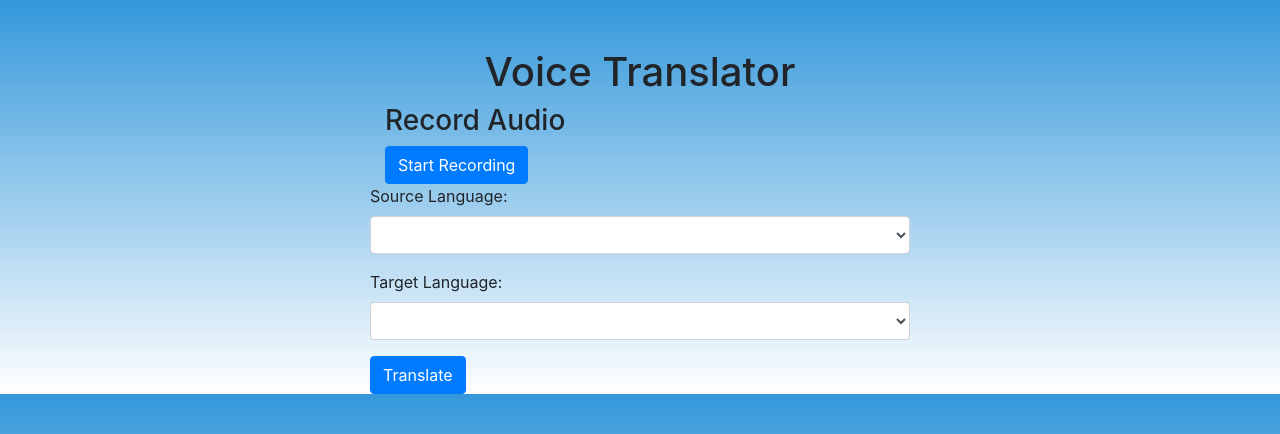
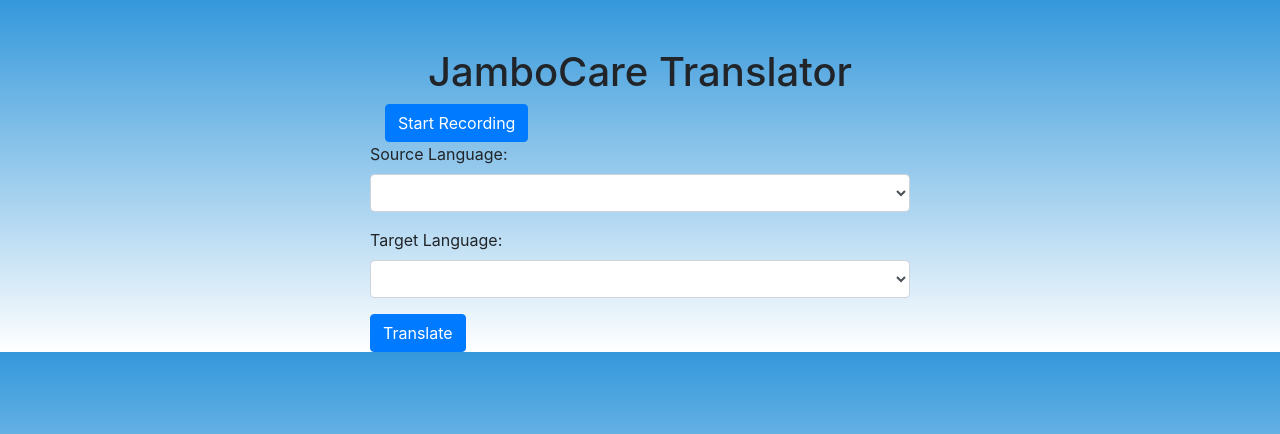
Before and after one commit to Ruby-GOL/Jambocare_backend, a Django app: template translator/templates/translate.html in a window 1280 px wide. Shown: the top 434 px of the page. Run offline with Django 4.2, Linux system fonts and the light colour scheme; the template is opened without the code that fills it, so the values that code supplies are empty; parts of the project's set-up code (start-up, migrations or seed data) failed here and were passed over; some libraries are stand-ins or nearby versions.

Commit message:
- minor  change

```diff
--- a/translator/templates/translate.html
+++ b/translator/templates/translate.html
@@ -3,7 +3,7 @@
 <head>
     <meta charset="UTF-8">
     <meta name="viewport" content="width=device-width, initial-scale=1.0">
-    <title>Translator</title>
+    <title>JamboCare Translator</title>
     <link rel="stylesheet" href="https://maxcdn.bootstrapcdn.com/bootstrap/4.5.2/css/bootstrap.min.css">
     <style>
         /* Add your background gradient style here */
@@ -14,14 +14,13 @@
 </head>
 <body>
     <div class="container mt-5">
-        <h1 class="text-center">Voice Translator</h1>
+        <h1 class="text-center">JamboCare Translator</h1>
         <div class="row">
             <div class="col-md-6 offset-md-3">
                 <form method="post">
                     {% csrf_token %}
                     <div class="col-md-6">
                         <!-- Recording section -->
-                        <h3>Record Audio</h3>
                         <button id="record-button" class="btn btn-primary">Start Recording</button>
                         <button id="stop-button" class="btn btn-danger" style="display: none;">Stop Recording</button>
                         <audio id="audio" controls style="display: none;"></audio>
```
